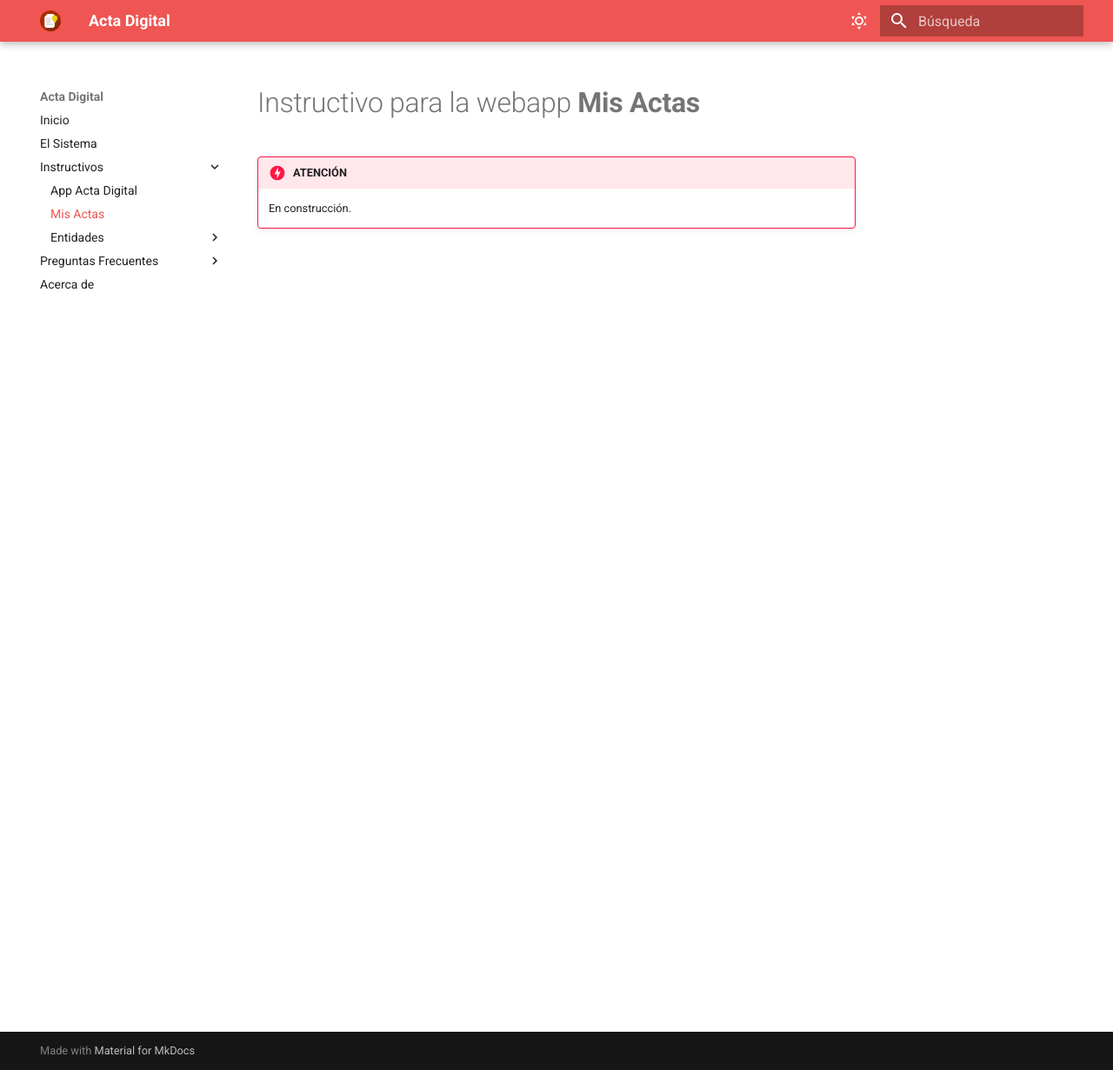
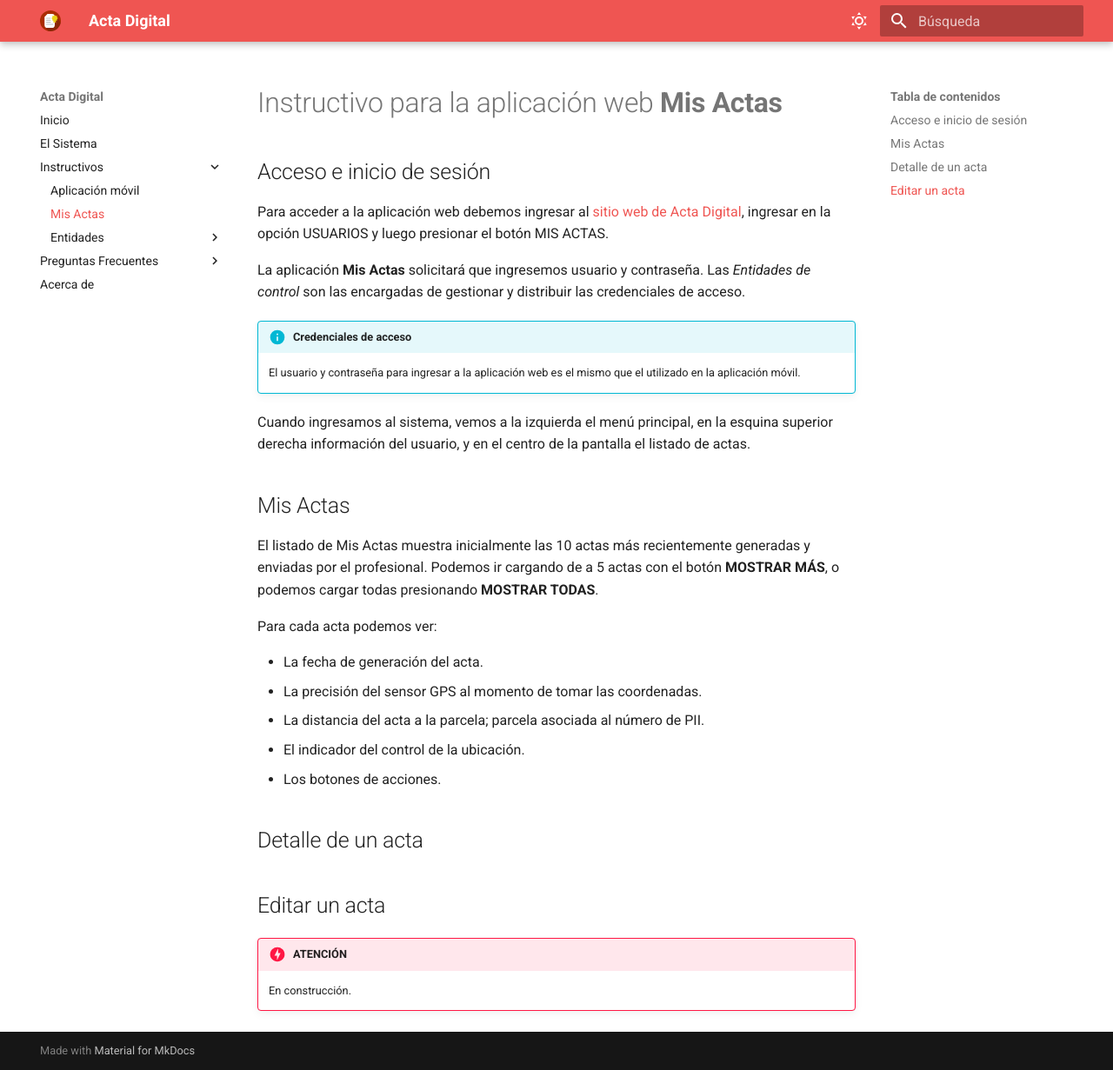
Before and after one commit to actadigital/docs, an MkDocs documentation site: the page built from docs/instructivos/mis-actas.md, in a window 1280 px wide and 1231 px high. Shown: the whole window at 87% size. Built offline with MkDocs 1.6.1 and Material for MkDocs 9.7.7, drawn with Linux system fonts in a browser that asks for light colours.

Commit message:
Mis actas

```diff
--- a/docs/instructivos/mis-actas.md
+++ b/docs/instructivos/mis-actas.md
@@ -1,4 +1,32 @@
-# Instructivo para la webapp **Mis Actas**
+# Instructivo para la aplicación web **Mis Actas**
+
+## Acceso e inicio de sesión
+
+Para acceder a la aplicación web debemos ingresar al [sitio web de Acta Digital](https://actadigital.com.ar/), ingresar en la opción USUARIOS y luego presionar el botón MIS ACTAS.
+
+La aplicación **Mis Actas** solicitará que ingresemos usuario y contraseña.
+Las _Entidades de control_ son las encargadas de gestionar y distribuir las credenciales de acceso.
+
+!!! info "Credenciales de acceso"
+	El usuario y contraseña para ingresar a la aplicación web es el mismo que el utilizado en la aplicación móvil.
+
+Cuando ingresamos al sistema, vemos a la izquierda el menú principal, en la esquina superior derecha información del usuario, y en el centro de la pantalla el listado de actas.
+
+## Mis Actas
+
+El listado de Mis Actas muestra inicialmente las 10 actas más recientemente generadas y enviadas por el profesional. Podemos ir cargando de a 5 actas con el botón **MOSTRAR MÁS**, o podemos cargar todas presionando **MOSTRAR TODAS**.
+
+Para cada acta podemos ver:
+
+- La fecha de generación del acta.
+- La precisión del sensor GPS al momento de tomar las coordenadas.
+- La distancia del acta a la parcela; parcela asociada al número de PII.
+- El indicador del control de la ubicación.
+- Los botones de acciones.
+
+## Detalle de un acta
+
+## Editar un acta
 
 !!! danger "ATENCIÓN"
     En construcción.
--- a/mkdocs.yml
+++ b/mkdocs.yml
@@ -33,7 +33,7 @@
   - Inicio: index.md
   - El Sistema: sistema.md
   - Instructivos:
-      - App Acta Digital: instructivos/app.md
+      - Aplicación móvil: instructivos/app.md
       - Mis Actas: instructivos/mis-actas.md
       - Entidades:
           - Alta Dispositivo PDM: instructivos/alta-dispositivo-pdm.md
@@ -41,7 +41,7 @@
           - Alta Usuario: instructivos/alta-usuario.md
           - Control de Actas: instructivos/control.md
   - Preguntas Frecuentes:
-      - App Acta Digital: preguntas-frecuentes/preguntas-frecuentes.md
+      - Aplicación móvil: preguntas-frecuentes/preguntas-frecuentes.md
       - Recomendaciones: preguntas-frecuentes/recomendaciones.md
       - Mis Actas: preguntas-frecuentes/mis-actas.md
       - Experiencia en Campo: preguntas-frecuentes/experiencia-en-campo.md
```
Also changed, not shown: docs/instructivos/app.md (+21 -2 lines).
